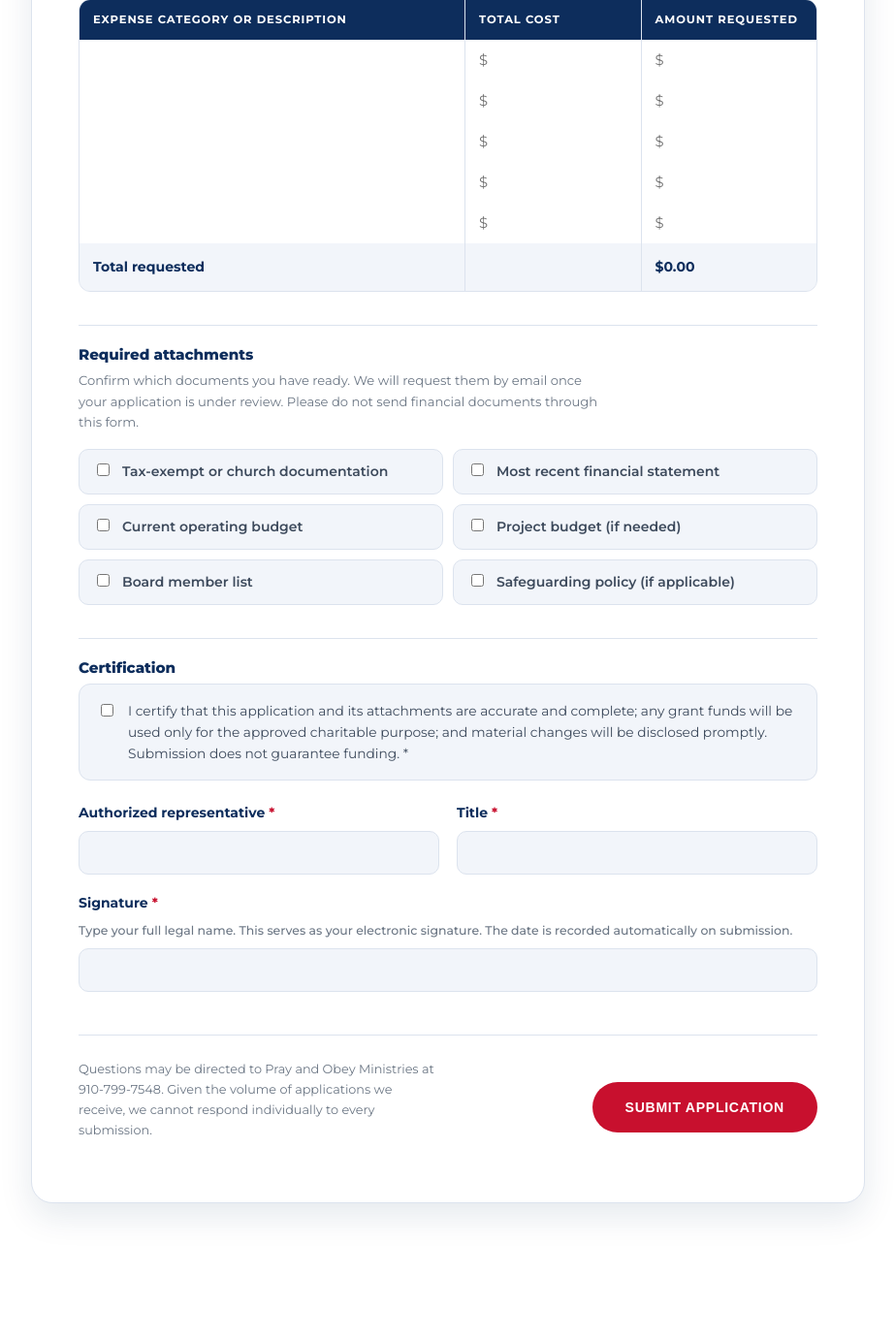
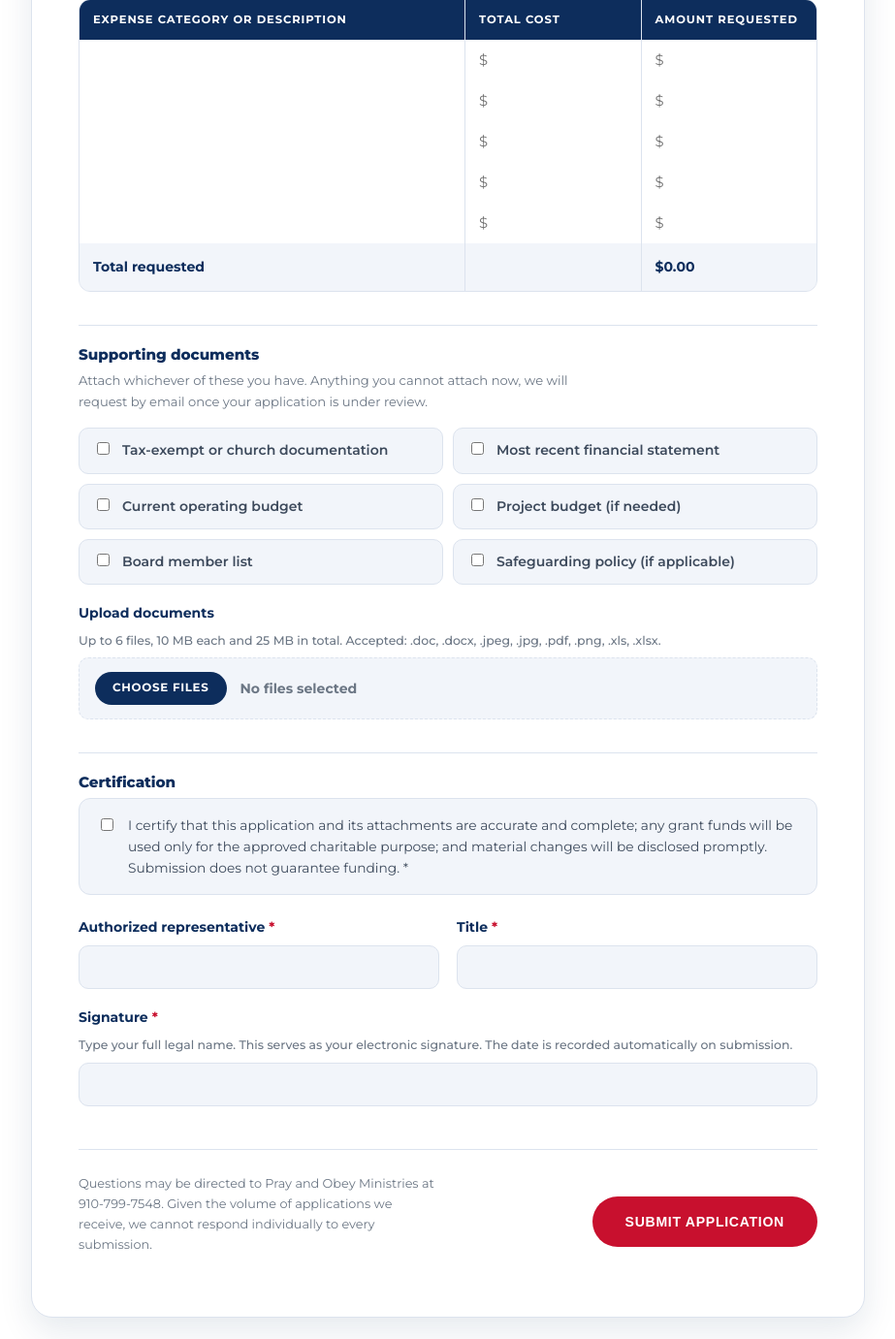
Before and after one commit to isaach3lms/pray-and-obey, a Flask app: page /apply in a window 1280 px wide. Shown: the part 4461-5842 px from the top of the page at 97% size, without its empty margins (178-1101 px from the left). Run offline with Flask 3, Linux system fonts and the light colour scheme.

Commit message:
Add document uploads to application with portal downloads

```diff
--- a/app.py
+++ b/app.py
@@ -30,9 +30,16 @@ from flask_login import (
     logout_user,
 )
 
+from werkzeug.utils import secure_filename
+
 from models import (
+    ALLOWED_UPLOADS,
+    MAX_FILES,
+    MAX_FILE_BYTES,
+    MAX_TOTAL_BYTES,
     STATUSES,
     Application,
+    ApplicationFile,
     User,
     database_uri,
     db,
@@ -51,6 +58,9 @@ app.config["SQLALCHEMY_ENGINE_OPTIONS"] = {"pool_pre_ping": True}
 app.config["SESSION_COOKIE_HTTPONLY"] = True
 app.config["SESSION_COOKIE_SAMESITE"] = "Lax"
 app.config["SESSION_COOKIE_SECURE"] = os.environ.get("FLASK_ENV") != "development"
+# Hard ceiling on the whole request. Anything larger is rejected by Flask
+# before it reaches application code.
+app.config["MAX_CONTENT_LENGTH"] = MAX_TOTAL_BYTES + (2 * 1024 * 1024)
 
 db.init_app(app)
 
@@ -500,6 +510,71 @@ REQUIRED_FIELDS = [
 # ---------------------------------------------------------------------------
 
 
+def collect_uploads(files):
+    """Validate uploaded documents.
+
+    Returns (accepted, errors). Extension and content type must BOTH be on the
+    allow list, since checking only one lets a renamed executable or a
+    script-bearing SVG through.
+    """
+    accepted, errors = [], []
+    total = 0
+
+    real = [f for f in files if f and f.filename]
+    if not real:
+        return accepted, errors
+
+    if len(real) > MAX_FILES:
+        errors.append(f"Please attach no more than {MAX_FILES} documents.")
+        return accepted, errors
+
+    for f in real:
+        name = secure_filename(f.filename)
+        if not name:
+            errors.append("One of the files had a name we could not read.")
+            continue
+
+        ext = os.path.splitext(name)[1].lower()
+        allowed_types = ALLOWED_UPLOADS.get(ext)
+        if allowed_types is None:
+            errors.append(f"{name}: that file type is not accepted.")
+            continue
+
+        # Read once, measure, and keep the bytes. Never trust a client-sent
+        # content length.
+        blob = f.read()
+        size = len(blob)
+        if size == 0:
+            errors.append(f"{name}: the file appears to be empty.")
+            continue
+        if size > MAX_FILE_BYTES:
+            errors.append(f"{name}: larger than {MAX_FILE_BYTES // (1024 * 1024)} MB.")
+            continue
+
+        ctype = (f.mimetype or "").lower()
+        if ctype not in allowed_types:
+            errors.append(f"{name}: the file contents do not match its extension.")
+            continue
+
+        total += size
+        if total > MAX_TOTAL_BYTES:
+            errors.append(
+                f"Attachments total more than {MAX_TOTAL_BYTES // (1024 * 1024)} MB."
+            )
+            break
+
+        accepted.append(
+            ApplicationFile(
+                filename=name,
+                content_type=ctype,
+                size_bytes=size,
+                data=blob,
+            )
+        )
+
+    return accepted, errors
+
+
 def send_application_email(payload: dict) -> bool:
     """Send the application via the Resend HTTP API (port 443)."""
     if not RESEND_API_KEY:
@@ -628,9 +703,14 @@ def apply_for_funding():
         if "@" not in form_data.get("email", ""):
             missing.append("A valid email address")
 
+        uploads, upload_errors = collect_uploads(request.files.getlist("documents"))
+
         if missing:
             flash("Please complete these fields: " + ", ".join(missing), "error")
-        else:
+        for problem in upload_errors:
+            flash(problem, "error")
+
+        if not missing and not upload_errors:
             budget_rows = []
             for i in range(BUDGET_ROWS):
                 desc = form_data.get(f"budget_desc_{i}", "")
@@ -678,6 +758,11 @@ def apply_for_funding():
                 "Budget lines": "<br>".join(budget_rows) if budget_rows else "-",
                 "Budget total": form_data.get("budget_grand_total"),
                 "Attachments confirmed ready": ", ".join(request.form.getlist("attachments")),
+                "Documents uploaded": (
+                    "<br>".join(f"{u.filename} ({u.size_bytes // 1024} KB)" for u in uploads)
+                    if uploads
+                    else "None"
+                ),
                 "Authorized representative": form_data.get("authorized_rep"),
                 "Title": form_data.get("rep_title"),
                 "Signature (typed)": form_data.get("signature"),
@@ -723,6 +808,9 @@ def apply_for_funding():
                 signature=form_data.get("signature"),
                 certified=bool(form_data.get("certify")),
             )
+            for upload in uploads:
+                record.files.append(upload)
+
             try:
                 db.session.add(record)
                 db.session.commit()
@@ -742,6 +830,10 @@ def apply_for_funding():
         bible_willingness=BIBLE_WILLINGNESS,
         assistance_types=ASSISTANCE_TYPES,
         attachments=ATTACHMENTS,
+        upload_extensions=sorted(ALLOWED_UPLOADS),
+        max_files=MAX_FILES,
+        max_file_mb=MAX_FILE_BYTES // (1024 * 1024),
+        max_total_mb=MAX_TOTAL_BYTES // (1024 * 1024),
         budget_rows=range(BUDGET_ROWS),
         certification_text=CERTIFICATION_TEXT,
         form_data=form_data,
@@ -855,6 +947,26 @@ def portal_update_status(app_id):
     return redirect(url_for("portal_application", app_id=app_id))
 
 
+@app.route("/portal/file/<int:file_id>")
+@login_required
+def portal_download(file_id):
+    record = db.session.get(ApplicationFile, file_id)
+    if record is None:
+        abort(404)
+
+    # Always force a download. Serving inline would let a crafted file run in
+    # the reviewer's browser on this site's origin.
+    response = app.response_class(record.data, mimetype="application/octet-stream")
+    response.headers["Content-Disposition"] = (
+        f'attachment; filename="{secure_filename(record.filename)}"'
+    )
+    response.headers["Content-Length"] = str(record.size_bytes)
+    response.headers["X-Content-Type-Options"] = "nosniff"
+    response.headers["Content-Security-Policy"] = "default-src 'none'; sandbox"
+    response.headers["Cache-Control"] = "no-store"
+    return response
+
+
 # ---------------------------------------------------------------------------
 # CLI
 # ---------------------------------------------------------------------------
@@ -899,6 +1011,16 @@ def not_found(_e):
     return render_template("404.html"), 404
 
 
+@app.errorhandler(413)
+def too_large(_e):
+    flash(
+        f"Those attachments are too large. Please keep the total under "
+        f"{MAX_TOTAL_BYTES // (1024 * 1024)} MB.",
+        "error",
+    )
+    return redirect(url_for("apply_for_funding")), 302
+
+
 with app.app_context():
     db.create_all()
 
--- a/static/css/styles.css
+++ b/static/css/styles.css
@@ -886,6 +886,79 @@ main > .section:last-child { padding-bottom: var(--section-y); }
   font-weight: 700;
 }
 .budget__foot strong { text-align: left; }
+
+/* Document upload */
+.upload { position: relative; }
+
+/* The native control is hidden but still focusable, so keyboard and screen
+   reader users get the real input. */
+.upload input[type="file"] {
+  position: absolute;
+  inset: 0;
+  width: 100%;
+  height: 100%;
+  opacity: 0;
+  cursor: pointer;
+}
+
+.upload__face {
+  display: flex;
+  align-items: center;
+  gap: 14px;
+  background: var(--tint);
+  border: 1px dashed var(--line);
+  border-radius: 10px;
+  padding: 14px 16px;
+  cursor: pointer;
+  transition: border-color .16s ease, background-color .16s ease;
+}
+.upload:hover .upload__face,
+.upload input:focus + .upload__face {
+  border-color: var(--navy);
+  background: var(--white);
+}
+.upload input:focus + .upload__face {
+  outline: 2px solid rgba(13, 45, 92, .16);
+}
+
+.upload__cue {
+  flex: 0 0 auto;
+  background: var(--navy);
+  color: var(--white);
+  border-radius: var(--radius-pill);
+  padding: 7px 18px;
+  font-size: 0.74rem;
+  font-weight: 700;
+  letter-spacing: .06em;
+  text-transform: uppercase;
+}
+
+.upload__state {
+  font-size: var(--fs-small);
+  color: var(--ink-soft);
+  line-height: 1.45;
+}
+.upload__state.has-files { color: var(--navy); font-weight: 600; }
+
+/* Attached documents in the portal */
+.filelist { display: grid; gap: 8px; margin: 0; }
+.filelist li { margin: 0; }
+.filelist a {
+  display: flex;
+  align-items: center;
+  justify-content: space-between;
+  gap: 12px;
+  background: var(--tint);
+  border: 1px solid var(--line);
+  border-radius: 9px;
+  padding: 10px 13px;
+  font-size: var(--fs-small);
+  font-weight: 600;
+  color: var(--navy);
+  transition: border-color .16s ease, background-color .16s ease;
+}
+.filelist a:hover { border-color: var(--navy); background: var(--white); }
+.filelist span { color: var(--ink-soft); font-weight: 500; white-space: nowrap; }
 
 /* Certification */
 .certify {
--- a/static/js/main.js
+++ b/static/js/main.js
@@ -68,6 +68,25 @@
     recalc();
   }
 
+  /* Show which documents the applicant selected */
+  var fileInput = document.getElementById("documents");
+  var fileState = document.getElementById("upload-state");
+
+  if (fileInput && fileState) {
+    fileInput.addEventListener("change", function () {
+      var files = Array.prototype.slice.call(fileInput.files || []);
+      if (!files.length) {
+        fileState.textContent = "No files selected";
+        fileState.classList.remove("has-files");
+        return;
+      }
+      var names = files.map(function (f) { return f.name; });
+      fileState.textContent =
+        files.length + (files.length === 1 ? " file: " : " files: ") + names.join(", ");
+      fileState.classList.add("has-files");
+    });
+  }
+
   /* Scroll reveal, disabled when the visitor prefers reduced motion */
   var reduced = window.matchMedia("(prefers-reduced-motion: reduce)").matches;
   var items = document.querySelectorAll(".reveal");
--- a/templates/apply.html
+++ b/templates/apply.html
@@ -34,7 +34,7 @@
 </section>
 
 <div class="wrap">
-  <form class="form-shell" method="post" action="{{ url_for('apply_for_funding') }}" novalidate>
+  <form class="form-shell" method="post" action="{{ url_for('apply_for_funding') }}" enctype="multipart/form-data" novalidate>
 
     <input type="hidden" name="form_started" value="{{ form_started }}">
     <div class="hp-field" aria-hidden="true">
@@ -191,8 +191,8 @@
       </div>
       <input type="hidden" name="budget_grand_total" id="budget-total-value" value="">
 
-      <h3 class="subhead">Required attachments</h3>
-      <p class="fieldset__note">Confirm which documents you have ready. We will request them by email once your application is under review. Please do not send financial documents through this form.</p>
+      <h3 class="subhead">Supporting documents</h3>
+      <p class="fieldset__note">Attach whichever of these you have. Anything you cannot attach now, we will request by email once your application is under review.</p>
 
       <div class="field-row field-row--single">
         <div class="field">
@@ -203,6 +203,21 @@
               <span>{{ a }}</span>
             </label>
             {% endfor %}
+          </div>
+        </div>
+      </div>
+
+      <div class="field-row field-row--single">
+        <div class="field">
+          <label for="documents">Upload documents</label>
+          <span class="hint">Up to {{ max_files }} files, {{ max_file_mb }} MB each and {{ max_total_mb }} MB in total. Accepted: {{ upload_extensions | join(', ') }}.</span>
+          <div class="upload">
+            <input type="file" id="documents" name="documents" multiple
+                   accept="{{ upload_extensions | join(',') }}">
+            <label class="upload__face" for="documents">
+              <span class="upload__cue">Choose files</span>
+              <span class="upload__state" id="upload-state">No files selected</span>
+            </label>
           </div>
         </div>
       </div>
--- a/templates/portal_list.html
+++ b/templates/portal_list.html
@@ -53,7 +53,10 @@
               {% if a.email %}<span class="table__sub">{{ a.email }}</span>{% endif %}
             </td>
             <td>{{ a.amount_requested or '-' }}</td>
-            <td>{{ a.submitted_at.strftime('%b %d, %Y') }}</td>
+            <td>
+              {{ a.submitted_at.strftime('%b %d, %Y') }}
+              {% if a.files %}<span class="table__sub">{{ a.files | length }} document{{ '' if a.files | length == 1 else 's' }}</span>{% endif %}
+            </td>
             <td><span class="pill pill--{{ a.tone }}">{{ a.status }}</span></td>
           </tr>
           {% endfor %}
```
Also changed, not shown: models.py (+65 -0 lines), templates/portal_detail.html (+18 -0 lines), README.md.
